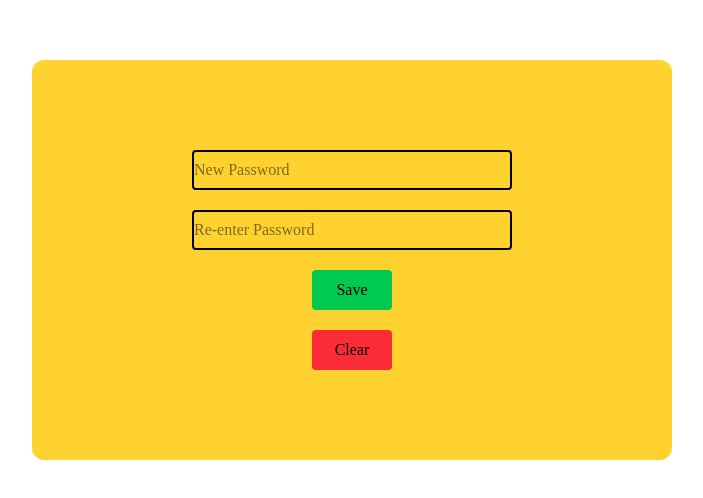
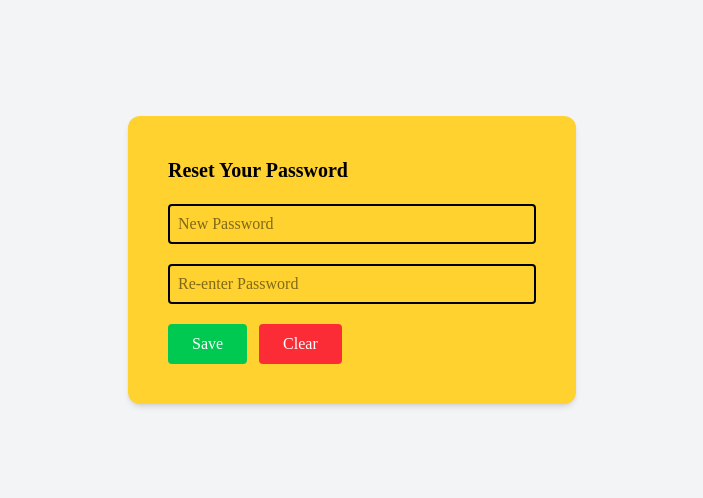
Before and after one commit to dawrkshado/KidzKornerNet, a React (Vite) app: page /reset-password/1/1 in a window 1280 px wide. Shown: the part 140-638 px from the top of the page, without its empty margins (288-991 px from the left). Built offline with nearby package versions, Linux system fonts and the light colour scheme; a web font is replaced by a local one; what tailwindcss-motion would draw is missing.

Commit message:
resetpassword

```diff
--- a/src/App.jsx
+++ b/src/App.jsx
@@ -226,7 +226,7 @@ function App() {
             <Route path="/" element={<Navigate to="/login"/>} />
             <Route path="/login" element={<Login/>}/>
             <Route path="/forgotPassword" element={<ForgotPassword/>}/>
-            <Route path="/reset-password/:uid/:token" element={<ResetPassword/>}/>
+            <Route path="/reset-password/:uidb64/:token" element={<ResetPassword/>}/>
 
 
             {!role && <Route path="*" element={<Navigate to="/login" replace />} />}
--- a/src/pages/ResetPassword.jsx
+++ b/src/pages/ResetPassword.jsx
@@ -1,45 +1,114 @@
+import { useState } from "react";
+import { useParams, useNavigate } from "react-router-dom";
+import validator from "validator";
+import api from "../api"; // your axios instance
 
-import { useState } from "react"
-function ResetPassword(){
-  const [password,setPassword] = useState("")
-  const [reEnterPass, setReEnterPass] = useState("")
+function ResetPassword() {
+  const { uidb64, token } = useParams(); // <-- get from URL like /reset-password/:uidb64/:token
+  const navigate = useNavigate();
 
+  const [password, setPassword] = useState("");
+  const [reEnterPass, setReEnterPass] = useState("");
+  const [message, setMessage] = useState("");
 
+  // Password strength validator
+  const validate = (value) => {
+    return validator.isStrongPassword(value, {
+      minLength: 8,
+      minLowercase: 1,
+      minUppercase: 1,
+      minNumbers: 1,
+      minSymbols: 1,
+    });
+  };
+
+  // Clear inputs
   const handleClear = () => {
-    setReEnterPass("")
-    setPassword("")
-  }
-  const handleSubmit = (e) => {
-     e.preventDefault();
-    if (password != reEnterPass){
+    setReEnterPass("");
+    setPassword("");
+    setMessage("");
+  };
+
+  // Handle form submit
+  const handleSubmit = async (e) => {
+    e.preventDefault();
+
+    if (password !== reEnterPass) {
+      setMessage("Passwords do not match!");
       return;
     }
 
-    console.log("it works :)")
-    handleClear()
+    if (!validate(password)) {
+      setMessage("Password is not strong enough. Use 8+ chars, uppercase, lowercase, number, and symbol.");
+      return;
+    }
 
-  }
+    try {
+      // Send new password to backend
+      const res = await api.post("/api/reset_password/", {
+        uidb64: uidb64,
+        token: token,
+        password: password,
+      });
 
+      if (res.data.message) {
+        setMessage("✅ Password reset successful! Redirecting...");
+        setTimeout(() => navigate("/login"), 2000); // redirect after 2s
+      } else {
+        setMessage("Something went wrong. Please try again.");
+      }
+    } catch (err) {
+      console.error(err);
+      setMessage("❌ Invalid or expired reset link.");
+    }
 
-  return(<>
-    <div className=" h-[100vh] w-[100vw] place-items-center place-content-center">
-        <form onSubmit={handleSubmit} className="flex flex-col gap-5 h-[50%] w-[50%] rounded-xl bg-amber-300 justify-center items-center">
-          <div>
-          <input type="text" value={password} onChange={(e) => setPassword(e.target.value)} placeholder="New Password" className="border-2 rounded-sm h-10 w-80 2xl:h-15 2xl:w-120" />
-          </div>
+    handleClear();
+  };
 
-          <div>
-            <input type="text" value={reEnterPass} onChange={(e) => setReEnterPass(e.target.value)} placeholder="Re-enter Password" className="border-2 rounded-sm h-10 w-80 2xl:h-15 2xl:w-120" />
-          </div>
+  return (
+    <div className="h-[100vh] w-[100vw] flex justify-center items-center bg-gray-100">
+      <form
+        onSubmit={handleSubmit}
+        className="flex flex-col gap-5 p-10 rounded-xl bg-amber-300 shadow-md w-[90%] max-w-md"
+      >
+        <h2 className="text-xl font-bold">Reset Your Password</h2>
 
+        <input
+          type="password"
+          value={password}
+          onChange={(e) => setPassword(e.target.value)}
+          placeholder="New Password"
+          className="border-2 rounded-sm h-10 w-full px-2"
+        />
 
-          <button type="submit" className="bg-green-500 h-10 w-20 2xl:h-15 2xl:w-25 rounded-sm transform transition hover:scale-110">Save</button>
-          <button type="reset" onClick={handleClear} className="bg-red-500 h-10 w-20 2xl:h-15 2xl:w-25 rounded-sm transform transition hover:scale-110">Clear</button>
-        </form>
+        <input
+          type="password"
+          value={reEnterPass}
+          onChange={(e) => setReEnterPass(e.target.value)}
+          placeholder="Re-enter Password"
+          className="border-2 rounded-sm h-10 w-full px-2"
+        />
 
+        {message && <p className="text-sm text-red-700">{message}</p>}
 
+        <div className="flex gap-3">
+          <button
+            type="submit"
+            className="bg-green-500 text-white h-10 px-6 rounded-sm transform transition hover:scale-110"
+          >
+            Save
+          </button>
+          <button
+            type="reset"
+            onClick={handleClear}
+            className="bg-red-500 text-white h-10 px-6 rounded-sm transform transition hover:scale-110"
+          >
+            Clear
+          </button>
+        </div>
+      </form>
+    </div>
+  );
+}
 
-    </div>
-
-  </>)
-} export default ResetPassword
+export default ResetPassword;
```
